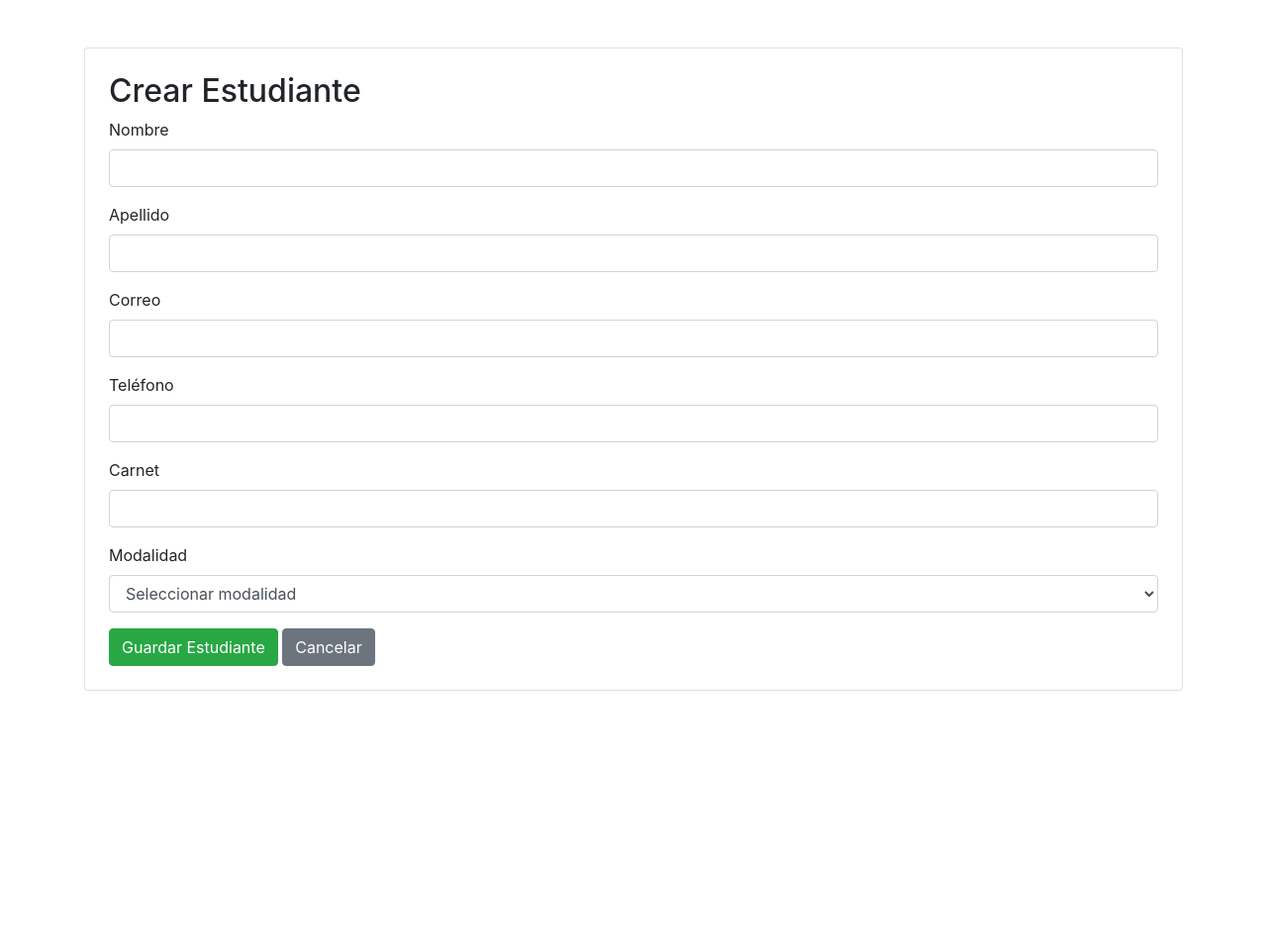
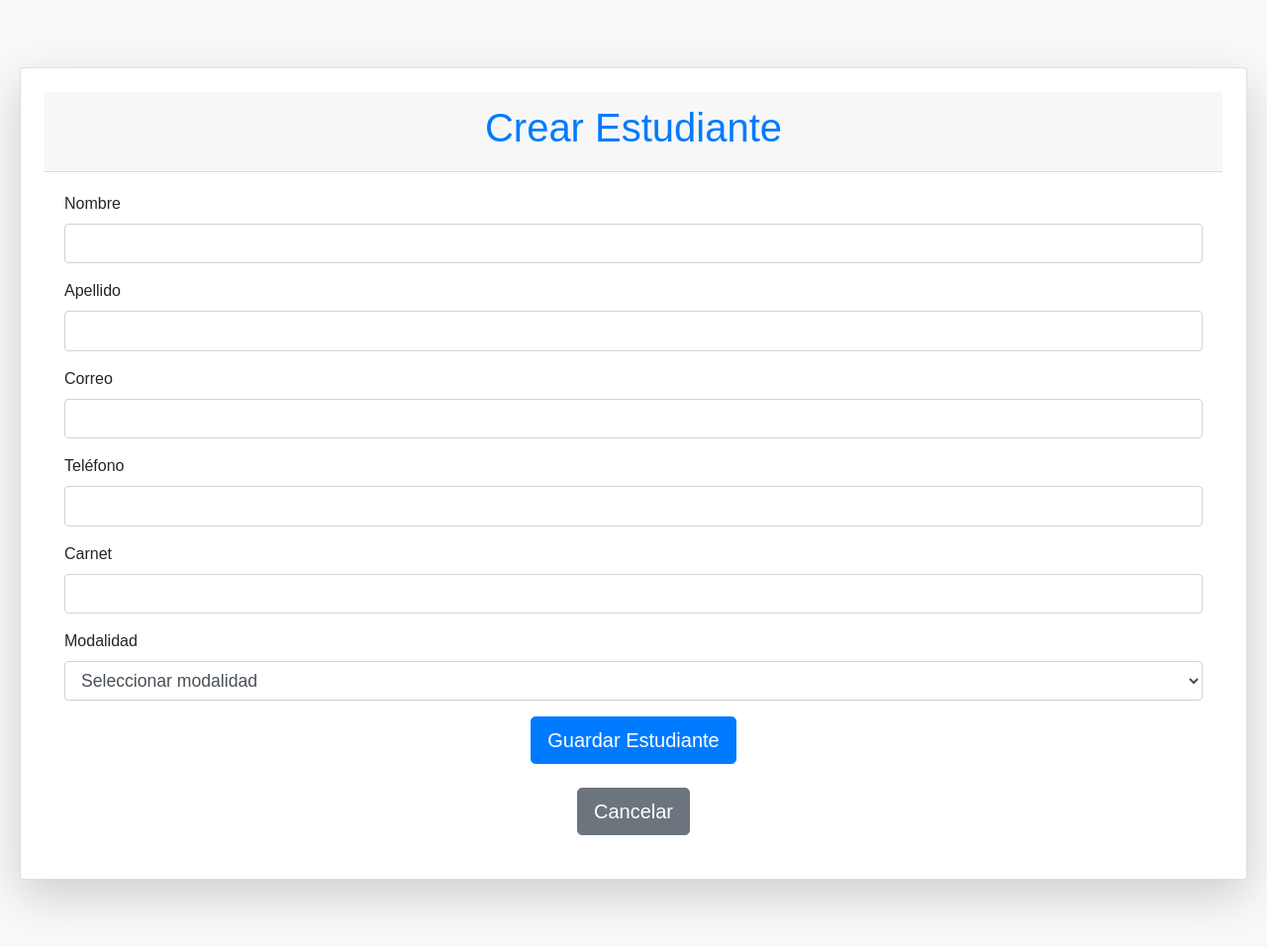
Before and after one commit to ChillRelaxing/Proyecto_Escuela_sv, a PHP site: page /views/Estudiantes/createEstudiantes.php in a window 1280 px wide. Shown: the whole page at 99% size. Before the commit the page ends 698 px from the top, so only its background shows below. Run offline with PHP 8.4, Linux system fonts and the light colour scheme.

Commit message:
Subiendo parte de las tablas Estudiantes y MateriasCursos, mejorando la parte visual y la responsividad

```diff
--- a/config/conf.php
+++ b/config/conf.php
@@ -4,7 +4,7 @@ class Conexion {
     private $host = "localhost";
     private $db = "escuela_sv";
     private $user = "root";
-    private $pwd = "1234";
+    private $pwd = "";
 
     public $conn;
 
--- a/views/Estudiantes/createEstudiantes.php
+++ b/views/Estudiantes/createEstudiantes.php
@@ -5,13 +5,17 @@
     <meta name="viewport" content="width=device-width, initial-scale=1.0">
     <title>Crear Estudiante</title>
     <link rel="stylesheet" href="https://stackpath.bootstrapcdn.com/bootstrap/4.5.2/css/bootstrap.min.css">
+    <link rel="stylesheet" href="../views/css/EstudiantesResponsive.css"> <!-- Enlace al archivo responsive -->
 </head>
-<body>
-<br><br>
-    <div class="container">
-        <div class="card m-auto mt-5 p-4">
+<body class="bg-light">
+    <div class="container mt-5 mb-5">
+        <div class="card shadow-lg p-4"> <!-- Tarjeta con sombra y relleno -->
+            <div class="card-header text-center">
                 <h2>Crear Estudiante</h2>
-            <form action="../routers/estudiantesRouter.php?action=store" method="POST">
+            </div>
+                <div class="card-body">
+                    <!-- Formulario para la creación de un reporte -->
+                    <form action="../routers/estudiantesRouter.php?action=store"method="POST">
                         <div class="form-group">
                             <label for="nombre">Nombre</label>
                             <input type="text" class="form-control" id="nombre" name="nombre" required>
@@ -40,9 +44,15 @@
                                 <option value="virtual">Virtual</option>
                             </select>
                         </div>
-                <button type="submit" class="btn btn-success">Guardar Estudiante</button>
-                <a href="../routers/estudiantesRouter.php" class="btn btn-secondary">Cancelar</a>
+                        <!-- Botones de acción -->
+                        <div class="text-center"> <!-- Centrar los botones -->
+                            <button type="submit" class="btn btn-primary btn-lg">Guardar Estudiante</button>
+                            <br>
+                            <br>
+                            <a href="../routers/estudiantesRouter.php" class="btn btn-secondary btn-lg">Cancelar</a>
+                        </div>
                 </form>
+            </div>
         </div>
     </div>
 </body>
--- /dev/null
+++ b/views/css/EstudiantesResponsive.css
@@ -0,0 +1,96 @@
+/* Estilos generales */
+body {
+    font-family: Arial, sans-serif;
+    background-color: #f8f9fa;
+}
+
+h2, h4 {
+    color: #007bff; /* Color azul para títulos */
+}
+
+.form-control {
+    font-size: 1em;
+}
+
+/* Estilos para dispositivos móviles */
+@media (max-width: 576px) {
+    .container {
+        padding: 10px;
+    }
+    h2, h4 {
+        font-size: 1.5em;
+    }
+    .btn {
+        width: 100%;
+    }
+    .form-control, .table {
+        font-size: 0.9em;
+    }
+}
+
+/* Estilos para tablets */
+@media (min-width: 577px) and (max-width: 768px) {
+    .container {
+        padding: 15px;
+    }
+    h2, h4 {
+        font-size: 1.75em;
+    }
+    .btn {
+        width: 100%;
+    }
+    .form-control, .table {
+        font-size: 1em;
+    }
+}
+
+/* Estilos para pantallas más grandes */
+@media (min-width: 769px) {
+    .container {
+        padding: 20px;
+    }
+    h2, h4 {
+        font-size: 2em;
+    }
+    .card {
+        margin: auto;
+    }
+    .form-control, .table {
+        font-size: 1em;
+    }
+    table {
+        width: 100%;
+    }
+}
+
+/* Estilos para pantallas de escritorio grandes */
+@media (min-width: 992px) {
+    .container {
+        max-width: 1200px;
+    }
+    h2, h4 {
+        font-size: 2.25em;
+    }
+    .btn {
+        width: auto;
+    }
+    .form-control, .table {
+        font-size: 1em;
+    }
+}
+
+/* Estilos para pantallas extra grandes */
+@media (min-width: 1200px) {
+    .container {
+        max-width: 1400px;
+    }
+    h2, h4 {
+        font-size: 2.5em;
+    }
+    .table {
+        font-size: 1.1em;
+    }
+    .form-control {
+        font-size: 1.1em;
+    }
+}
--- a/views/reporte/createReporte.php
+++ b/views/reporte/createReporte.php
@@ -66,7 +66,7 @@
                         <button type="submit" class="btn btn-primary btn-lg">Crear reporte</button>
                         <br>
                         <br>
-                        <a href="../routers/reporteRouter.php" class="btn btn-secondary btn-lg">Salir</a>
+                        <a href="../routers/reporteRouter.php" class="btn btn-secondary btn-lg">Cancelar</a>
                     </div>
                 </form>
             </div>
--- a/views/reporte/deleteReporte.php
+++ b/views/reporte/deleteReporte.php
@@ -1,6 +1,7 @@
 <!-- deleteReporte.php -->
 <!DOCTYPE html>
 <html lang="es">
+
 <head>
     <meta charset="UTF-8">
     <meta name="viewport" content="width=device-width, initial-scale=1.0">
@@ -8,6 +9,7 @@
     <link rel="stylesheet" href="https://cdn.jsdelivr.net/npm/bootstrap@5.3.0/dist/css/bootstrap.min.css">
     <link rel="stylesheet" href="../views/css/reporteResponsive.css"> <!-- Enlace al archivo responsive -->
 </head>
+
 <body class="bg-light">
     <div class="container mt-5 mb-5">
         <div class="card shadow-lg p-4"> <!-- Tarjeta con sombra y relleno -->
@@ -40,4 +42,5 @@
 
     <script src="https://cdn.jsdelivr.net/npm/bootstrap@5.3.0/dist/js/bootstrap.bundle.min.js"></script>
 </body>
+
 </html>
--- a/views/reporte/updateReporte.php
+++ b/views/reporte/updateReporte.php
@@ -81,7 +81,6 @@
             </div>
         </div>
     </div>
-
     <script src="https://cdn.jsdelivr.net/npm/bootstrap@5.3.0/dist/js/bootstrap.bundle.min.js"></script>
 </body>
 
```
Also changed, not shown: views/Estudiantes/deleteEstudiantes.php (+28 -12 lines), views/Estudiantes/indexEstudiantes.php (+20 -13 lines), views/Estudiantes/updateEstudiantes.php (+22 -7 lines), views/MateriasCursos/createMateriasCursos.php (+18 -6 lines), views/MateriasCursos/deleteMateriasCursos.php (+28 -12 lines), views/MateriasCursos/indexMateriasCursos.php (+19 -9 lines), views/MateriasCursos/updateMateriasCursos.php (+20 -6 lines), views/css/MateriasCursosResponsive.css (added, +69 -0 lines), views/reporte/indexReporte.php (line endings or trailing spaces). Lines whose indentation alone changed are shown as unchanged.
